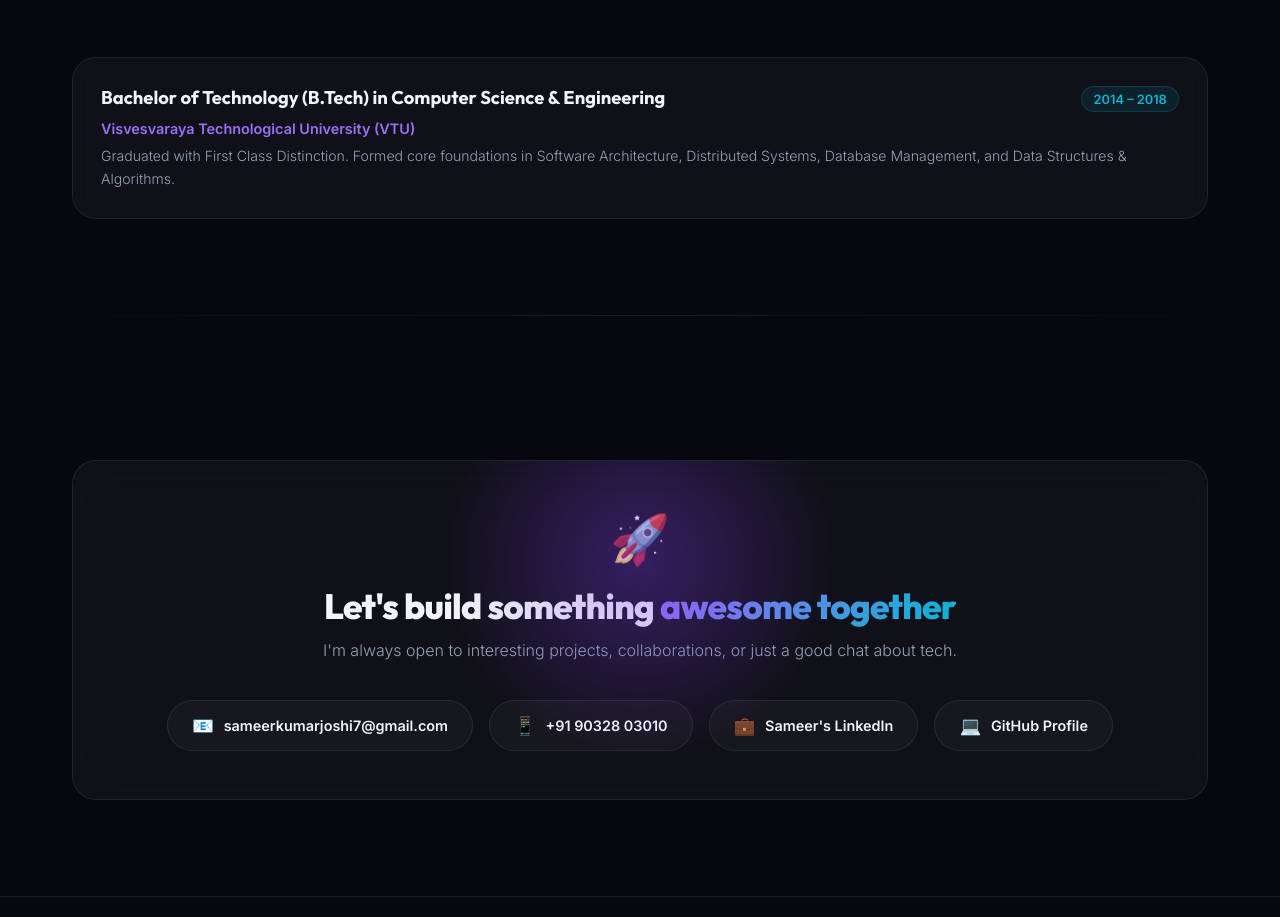
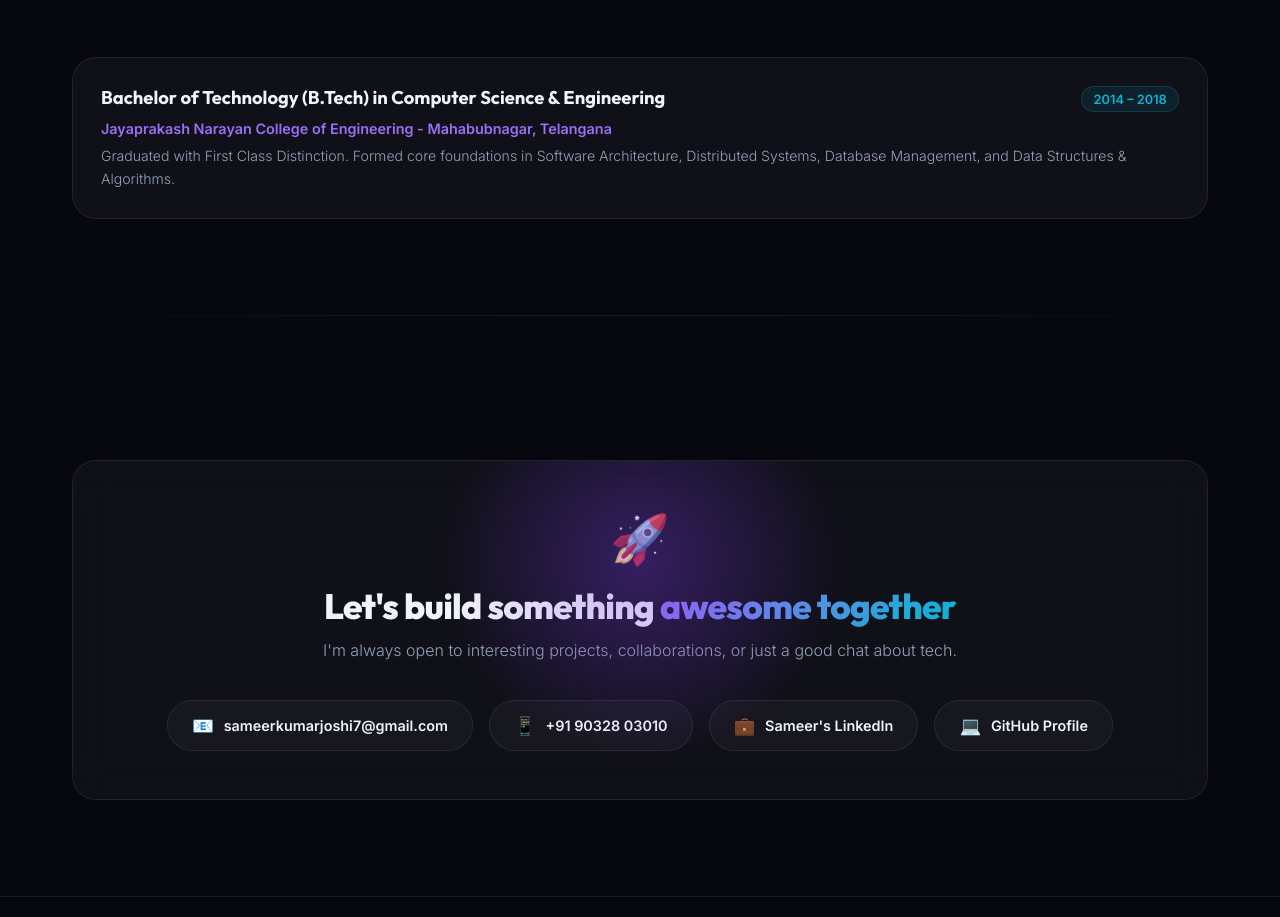
Before and after one commit to SameerJoshi7/MyProfile, a React (Vite) app: page / in a window 1280 px wide. Shown: the part 6445-7362 px from the top of the page. Built offline with nearby package versions, Linux system fonts and the light colour scheme.

Commit message:
fix: update correct education details

```diff
--- a/src/components/Education.tsx
+++ b/src/components/Education.tsx
@@ -15,7 +15,7 @@ export default function Education() {
             <div className="edu-degree">Bachelor of Technology (B.Tech) in Computer Science &amp; Engineering</div>
             <div className="edu-period">2014 – 2018</div>
           </div>
-          <div className="edu-school">Visvesvaraya Technological University (VTU)</div>
+          <div className="edu-school">Jayaprakash Narayan College of Engineering - Mahabubnagar, Telangana</div>
           <p className="edu-details">
             Graduated with First Class Distinction. Formed core foundations in Software Architecture, Distributed
             Systems, Database Management, and Data Structures &amp; Algorithms.
```
